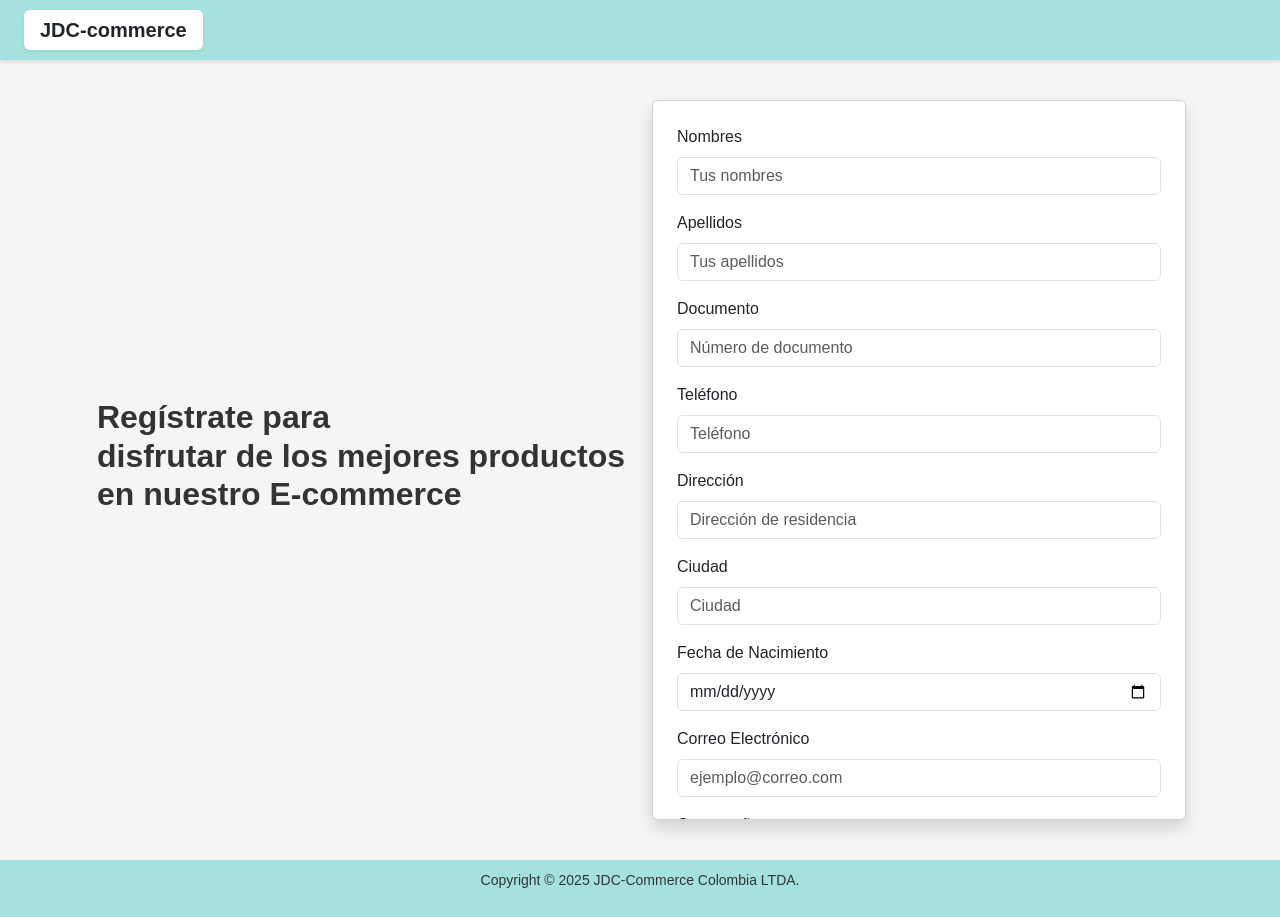
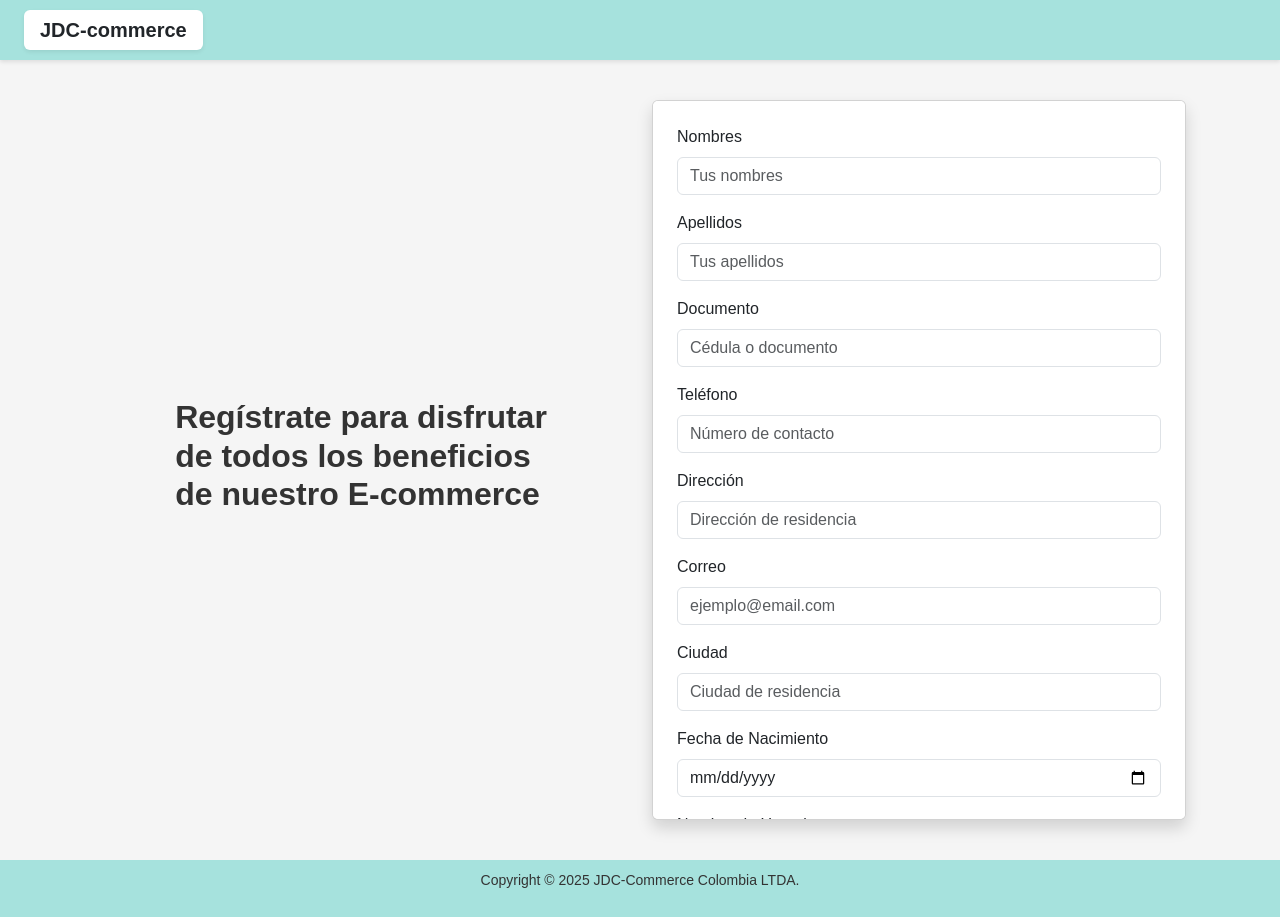
Before and after one commit to Grupo-1A/Front_Ecommerce, an Angular app: page /registro in a window 1280 px wide. Built offline with nearby package versions, Linux system fonts and the light colour scheme.

Commit message:
modify register module

```diff
--- a/src/app/pages/register/register.component.html
+++ b/src/app/pages/register/register.component.html
@@ -1,15 +1,16 @@
 <app-navbar2></app-navbar2>
 
+<!-- register.component.html -->
 <div class="container d-flex align-items-center justify-content-center vh-100">
   <div class="row w-100">
     <!-- Mensaje a la izquierda -->
     <div class="col-md-6 d-flex align-items-center justify-content-center">
       <h2 class="fw-bold text-start">
-        Regístrate para <br> disfrutar de los mejores productos <br> en nuestro E-commerce
+        Regístrate para disfrutar<br>de todos los beneficios<br>de nuestro E-commerce
       </h2>
     </div>
 
-    <!-- Formulario a la derecha -->
+    <!-- Formulario de registro -->
     <div class="col-md-6">
       <div class="card shadow p-4 rounded overflow-auto" style="max-height: 90vh;">
         <form>
@@ -17,45 +18,45 @@
             <label for="nombres" class="form-label">Nombres</label>
             <input type="text" class="form-control" id="nombres" placeholder="Tus nombres">
           </div>
-
           <div class="mb-3">
             <label for="apellidos" class="form-label">Apellidos</label>
             <input type="text" class="form-control" id="apellidos" placeholder="Tus apellidos">
           </div>
-
           <div class="mb-3">
             <label for="documento" class="form-label">Documento</label>
-            <input type="text" class="form-control" id="documento" placeholder="Número de documento">
+            <input type="text" class="form-control" id="documento" placeholder="Cédula o documento">
           </div>
-
           <div class="mb-3">
             <label for="telefono" class="form-label">Teléfono</label>
-            <input type="tel" class="form-control" id="telefono" placeholder="Teléfono">
+            <input type="tel" class="form-control" id="telefono" placeholder="Número de contacto">
           </div>
-
           <div class="mb-3">
             <label for="direccion" class="form-label">Dirección</label>
             <input type="text" class="form-control" id="direccion" placeholder="Dirección de residencia">
           </div>
-
+          <div class="mb-3">
+            <label for="correo" class="form-label">Correo</label>
+            <input type="email" class="form-control" id="correo" placeholder="ejemplo@email.com">
+          </div>
           <div class="mb-3">
             <label for="ciudad" class="form-label">Ciudad</label>
-            <input type="text" class="form-control" id="ciudad" placeholder="Ciudad">
+            <input type="text" class="form-control" id="ciudad" placeholder="Ciudad de residencia">
           </div>
-
           <div class="mb-3">
             <label for="fechaNacimiento" class="form-label">Fecha de Nacimiento</label>
             <input type="date" class="form-control" id="fechaNacimiento">
           </div>
-
           <div class="mb-3">
-            <label for="email" class="form-label">Correo Electrónico</label>
-            <input type="email" class="form-control" id="email" placeholder="ejemplo@correo.com">
+            <label for="usuario" class="form-label">Nombre de Usuario</label>
+            <input type="text" class="form-control" id="usuario" placeholder="Nombre de usuario deseado">
           </div>
-
           <div class="mb-3">
-            <label for="password" class="form-label">Contraseña</label>
-            <input type="password" class="form-control" id="password" placeholder="••••••">
+            <label for="contrasena" class="form-label">Contraseña</label>
+            <input type="password" class="form-control" id="contrasena" placeholder="••••••">
+          </div>
+          <div class="mb-3">
+            <label for="confirmarContrasena" class="form-label">Confirmar Contraseña</label>
+            <input type="password" class="form-control" id="confirmarContrasena" placeholder="••••••">
           </div>
 
           <button type="submit" class="btn btn-success w-100">Registrarse</button>
```
